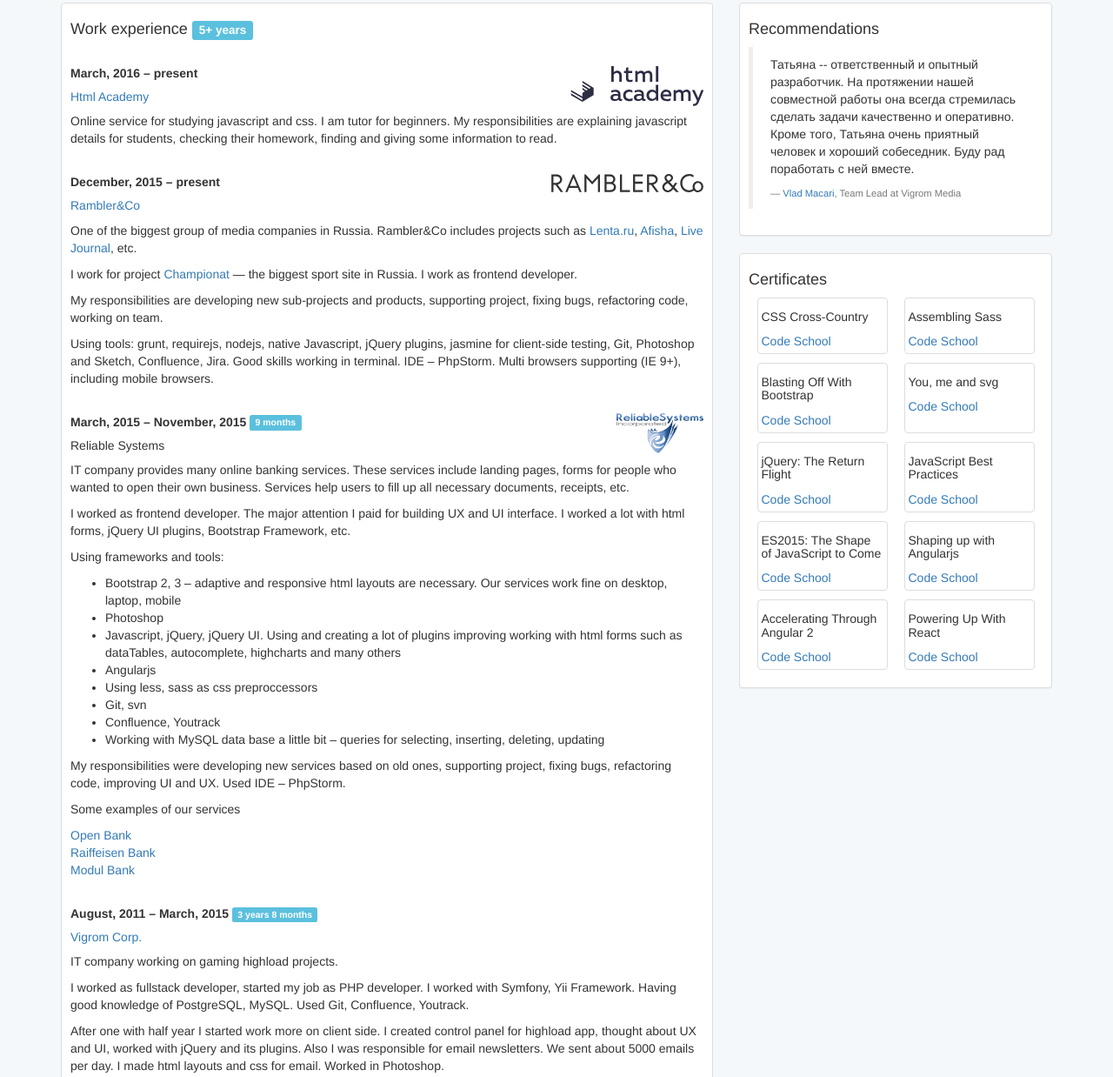
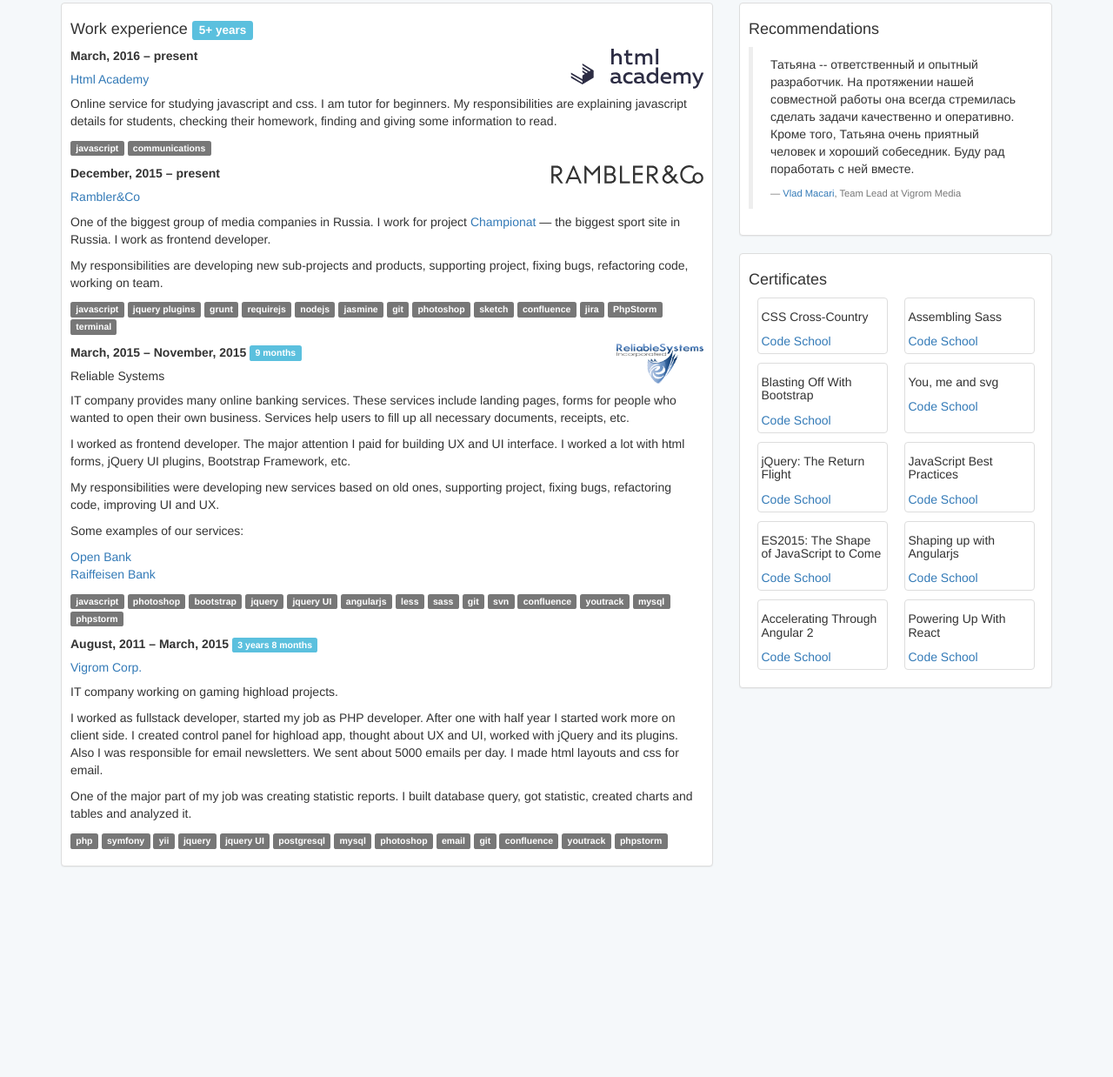
Before and after one commit to korosteleva/korosteleva.github.io, a website: page experience.html in a window 1280 px wide. Shown: the part 69-1307 px from the top of the page at 87% size. After the commit the page ends 1085 px from the top, so only its background shows below. Drawn offline with Linux system fonts and the light colour scheme.

Commit message:
#! change work experience;

```diff
--- a/css/_common.scss
+++ b/css/_common.scss
@@ -12,7 +12,6 @@
 }
 
 .experience-element {
-	margin: 30px 0;
 
 	&__logo-wrapper {
 		text-align: right;
--- a/experience.html
+++ b/experience.html
@@ -59,7 +59,7 @@
 
 <div class="container">
 	<div class="row">
-		<div class="col-sm-8">
+		<div class="col-xs-12 col-sm-12 col-md-8 col-lg-8">
 			<div class="panel panel-default">
 				<h4>Work experience <span class="label label-info">5+ years</span></h4>
 
@@ -79,6 +79,9 @@
 						Online service for studying javascript and css.
 						I am tutor for beginners. My responsibilities are explaining javascript details for students, checking their homework, finding and giving some information to read.
 					</p>
+					<p>
+						<span class="label label-default">javascript</span> <span class="label label-default">communications</span>
+					</p>
 				</div>
 
 				<div class="experience-element">
@@ -92,16 +95,27 @@
 						</div>
 					</div>
 					<p>
-						One of the biggest group of media companies in Russia. Rambler&Co includes projects such as <a href="https://lenta.ru" target="_blank">Lenta.ru</a>, <a href="https://www.afisha.ru" target="_blank">Afisha</a>, <a href="http://www.livejournal.com" target="_blank">Live Journal</a>, etc.
-					</p>
-					<p>
-						I work for project <a href="http://www.championat.com/" target="_blank">Championat</a> &mdash; the biggest sport site in Russia. I work as frontend developer.
+						One of the biggest group of media companies in Russia. I work for project <a href="http://www.championat.com/" target="_blank">Championat</a> &mdash; the biggest sport site in Russia. I work as frontend developer.
 					</p>
 					<p>
 						My responsibilities are developing new sub-projects and products, supporting project, fixing bugs, refactoring code, working on team.
 					</p>
 
-					<p>Using tools: grunt, requirejs, nodejs, native Javascript, jQuery plugins, jasmine for client-side testing, Git, Photoshop and Sketch, Confluence, Jira. Good skills working in terminal. IDE – PhpStorm. Multi browsers supporting (IE 9+), including mobile browsers.</p>
+					<p>
+						<span class="label label-default">javascript</span>
+						<span class="label label-default">jquery plugins</span>
+						<span class="label label-default">grunt</span>
+						<span class="label label-default">requirejs</span>
+						<span class="label label-default">nodejs</span>
+						<span class="label label-default">jasmine</span>
+						<span class="label label-default">git</span>
+						<span class="label label-default">photoshop</span>
+						<span class="label label-default">sketch</span>
+						<span class="label label-default">confluence</span>
+						<span class="label label-default">jira</span>
+						<span class="label label-default">PhpStorm</span>
+						<span class="label label-default">terminal</span>
+					</p>
 				</div>
 
 
@@ -118,25 +132,29 @@
 					<p>IT company provides many online banking services. These services include landing pages, forms for people who wanted to open their own business. Services help users to fill up all necessary documents, receipts, etc.</p>
 					<p>I worked as frontend developer. The major attention I paid for building UX and UI interface. I worked a lot with html forms, jQuery UI plugins, Bootstrap Framework, etc.</p>
 
-					<p>Using frameworks and tools:</p>
-					<ul>
-						<li>Bootstrap 2, 3 – adaptive and responsive html layouts are necessary. Our services work fine on desktop, laptop, mobile</li>
-						<li>Photoshop</li>
-						<li>Javascript, jQuery, jQuery UI. Using and creating a lot of plugins improving  working with html forms such as dataTables, autocomplete, highcharts and many others</li>
-						<li>Angularjs</li>
-						<li>Using less, sass as css preproccessors</li>
-						<li>Git, svn</li>
-						<li>Confluence, Youtrack</li>
-						<li>Working with MySQL data base a little bit – queries for selecting, inserting, deleting, updating</li>
-					</ul>
-
-					<p>My responsibilities were developing new services based on old ones, supporting project, fixing bugs, refactoring code, improving UI and UX. Used IDE – PhpStorm.</p>
-					<p>Some examples of our services</p>
+					<p>My responsibilities were developing new services based on old ones, supporting project, fixing bugs, refactoring code, improving UI and UX.</p>
+					<p>Some examples of our services:</p>
 					<ul class="list-unstyled">
 						<li><a href="https://reg-openbank.ru/index.do" target="_blank">Open Bank</a></li>
 						<li><a href="https://reg-raiffeisen.ru/index.do" target="_blank">Raiffeisen Bank</a></li>
-						<li><a href="https://reg-modulbank.ru/index.do" target="_blank">Modul Bank</a></li>
 					</ul>
+
+					<p>
+						<span class="label label-default">javascript</span>
+						<span class="label label-default">photoshop</span>
+						<span class="label label-default">bootstrap</span>
+						<span class="label label-default">jquery</span>
+						<span class="label label-default">jquery UI</span>
+						<span class="label label-default">angularjs</span>
+						<span class="label label-default">less</span>
+						<span class="label label-default">sass</span>
+						<span class="label label-default">git</span>
+						<span class="label label-default">svn</span>
+						<span class="label label-default">confluence</span>
+						<span class="label label-default">youtrack</span>
+						<span class="label label-default">mysql</span>
+						<span class="label label-default">phpstorm</span>
+					</p>
 				</div>
 
 
@@ -150,16 +168,29 @@
 					</div>
 
 					<p>IT company working on gaming highload projects.</p>
-					<p>I worked as fullstack developer, started my job as PHP developer. I worked with Symfony, Yii Framework. Having good knowledge of PostgreSQL, MySQL.
-						Used Git, Confluence, Youtrack.</p>
-					<p>After one with half year I started work more on client side. I created control panel for highload app, thought about UX and UI, worked with jQuery and its plugins. Also I was responsible for email newsletters. We sent about 5000 emails per day. I made html layouts and css for email. Worked in Photoshop.
+					<p>I worked as fullstack developer, started my job as PHP developer. After one with half year I started work more on client side. I created control panel for highload app, thought about UX and UI, worked with jQuery and its plugins. Also I was responsible for email newsletters. We sent about 5000 emails per day. I made html layouts and css for email.
 					</p>
 					<p>One of the major part of my job was creating statistic reports. I built database query, got statistic, created charts and tables and analyzed it.</p>
-					<p>Used IDE – PhpStorm.</p>
+
+					<p>
+						<span class="label label-default">php</span>
+						<span class="label label-default">symfony</span>
+						<span class="label label-default">yii</span>
+						<span class="label label-default">jquery</span>
+						<span class="label label-default">jquery UI</span>
+						<span class="label label-default">postgresql</span>
+						<span class="label label-default">mysql</span>
+						<span class="label label-default">photoshop</span>
+						<span class="label label-default">email</span>
+						<span class="label label-default">git</span>
+						<span class="label label-default">confluence</span>
+						<span class="label label-default">youtrack</span>
+						<span class="label label-default">phpstorm</span>
+					</p>
 				</div>
 			</div>
 		</div>
-		<div class="col-sm-4">
+		<div class="col-xs-12 col-sm-12 col-md-4 col-lg-4">
 			<div class="panel panel-default panel-recommendations">
 				<h4>Recommendations</h4>
 				<blockquote>
@@ -168,6 +199,7 @@
 					<footer><a href="https://www.linkedin.com/in/vlad-macari-5394b738" target="_blank">Vlad Macari</a>, Team Lead at Vigrom Media</footer>
 				</blockquote>
 			</div>
+
 			<div class="panel panel-default panel-certificates">
 				<h4>Certificates</h4>
 
```
Also changed, not shown: index.html (+4 -6 lines), css/style.css, 1 other file.
